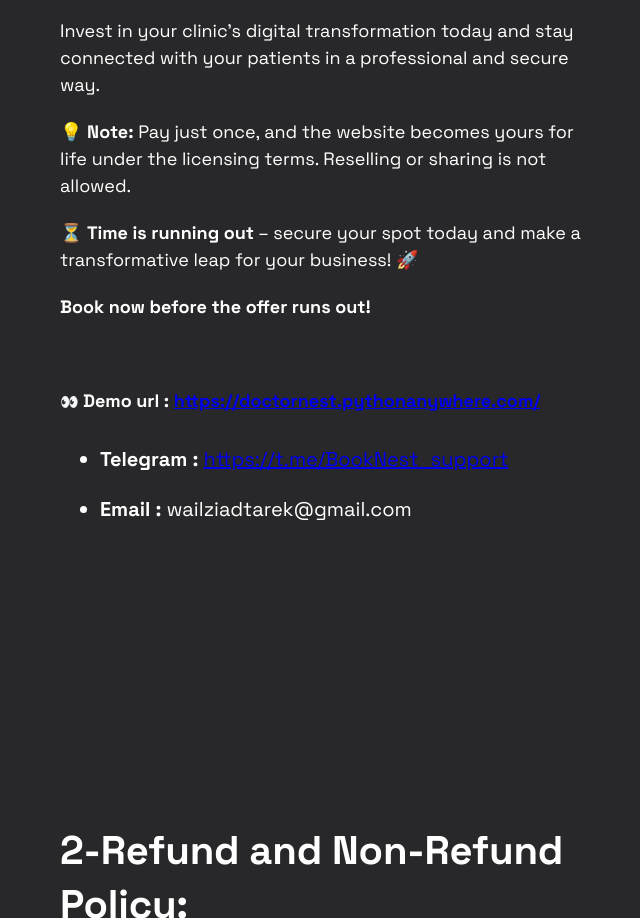
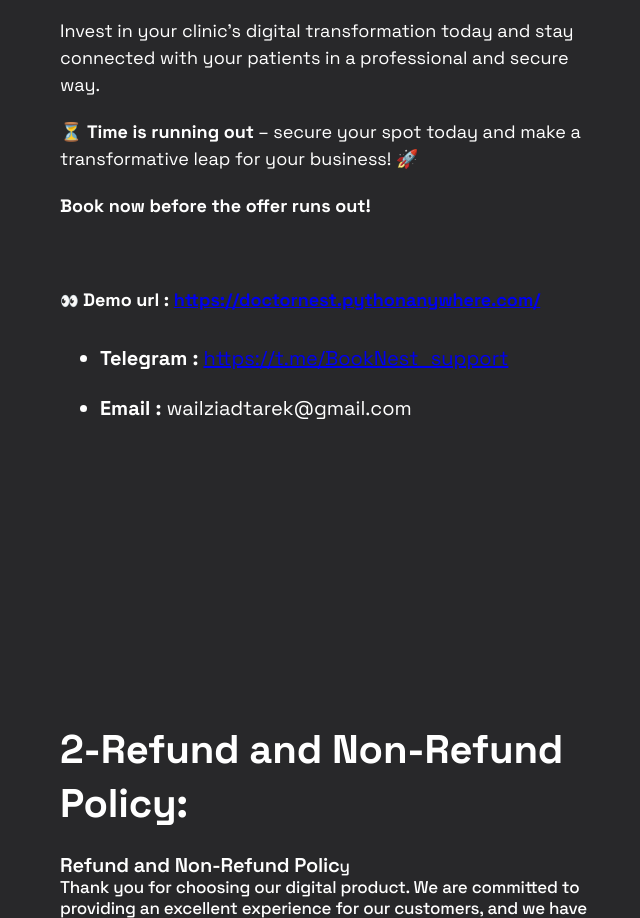
Before and after one commit to wailTz55/Affiliate_page, a plain HTML site: page index.html in a window 1280 px wide. Shown: the part 3152-4070 px from the top of the page, without its empty margins (310-950 px from the left). Drawn offline with Linux system fonts and the light colour scheme; a web font is replaced by a local one.

Commit message:
remove forlife word

```diff
--- a/index.html
+++ b/index.html
@@ -304,10 +304,6 @@
                         </div>
                         <br>
                         <div style="color:#ffffff;font-style:normal;font-weight:400;letter-spacing:0px;"><span style="font-family: 'Space Grotesk', Arial, Helvetica, sans-serif; font-size: 18px; line-height: 150%;">Invest in your clinic’s digital transformation today and stay connected with your patients in a professional and secure way.</span>
-                         <br>
-                        </div>
-                        <br>
-                        <div style="color:#ffffff;font-style:normal;font-weight:400;letter-spacing:0px;"><span style="font-family: 'Space Grotesk', Arial, Helvetica, sans-serif; font-size: 18px; line-height: 150%;">💡 </span><span style="font-family: 'Space Grotesk', Arial, Helvetica, sans-serif; font-weight: 700; font-size: 18px; line-height: 150%;">Note:</span><span style="font-family: 'Space Grotesk', Arial, Helvetica, sans-serif; font-size: 18px; line-height: 150%;"> Pay just once, and the website becomes yours for life under the licensing terms. Reselling or sharing is not allowed.</span>
                          <br>
                         </div>
                         <br>
```
